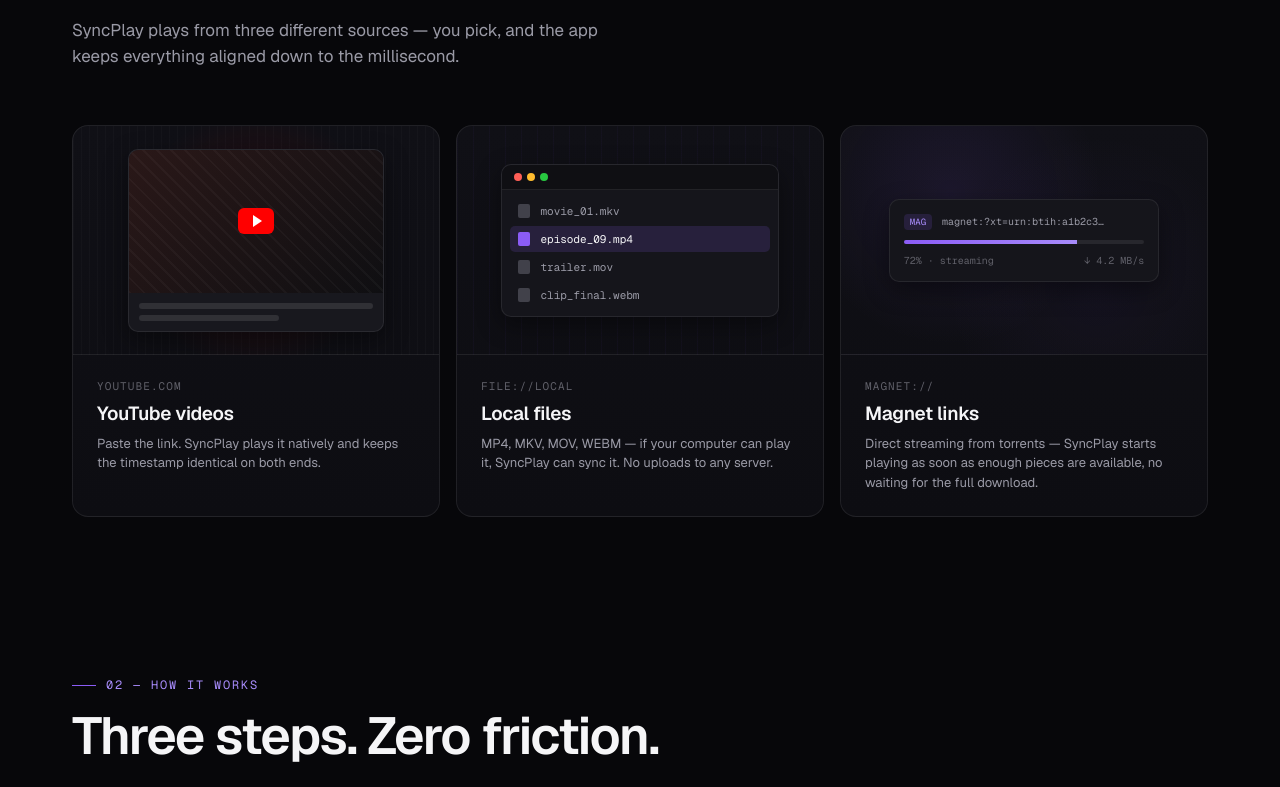
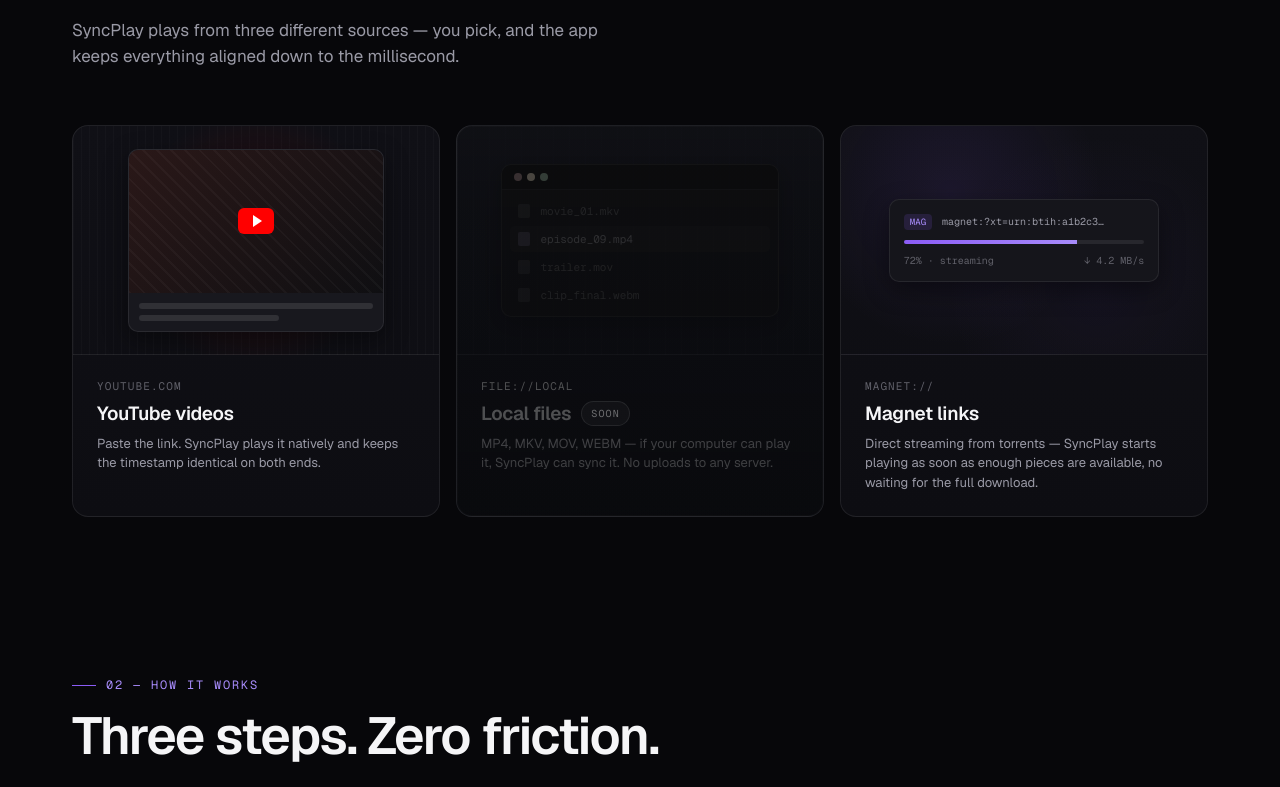
Before and after one commit to yerovyespitia/marketing-syncplay, a React (Vite) app: page / in a window 1280 px wide. Shown: the part 1550-2337 px from the top of the page. Built offline with nearby package versions, Linux system fonts and the light colour scheme.

Commit message:
fix: dim local files and update pricing

```diff
--- a/src/App.css
+++ b/src/App.css
@@ -848,6 +848,28 @@ h2 {
   border-color: rgba(139, 92, 246, 0.3);
   box-shadow: 0 20px 40px -20px rgba(139, 92, 246, 0.2);
 }
+.source-card-soon {
+  background: linear-gradient(180deg, rgba(19, 20, 26, 0.96) 0%, rgba(11, 12, 17, 0.98) 100%);
+  border-color: rgba(255, 255, 255, 0.08);
+  box-shadow: inset 0 0 0 1px rgba(255, 255, 255, 0.03);
+}
+.source-card-soon:hover {
+  transform: translateY(-1px);
+  border-color: rgba(255, 255, 255, 0.1);
+  box-shadow:
+    inset 0 0 0 1px rgba(255, 255, 255, 0.03),
+    0 16px 36px -24px rgba(0, 0, 0, 0.42);
+}
+.source-card-soon::after {
+  content: '';
+  position: absolute;
+  inset: 0;
+  background:
+    linear-gradient(180deg, rgba(6, 7, 10, 0.14) 0%, rgba(6, 7, 10, 0.32) 100%),
+    rgba(6, 7, 10, 0.18);
+  pointer-events: none;
+  z-index: 1;
+}
 .source-visual {
   aspect-ratio: 16 / 10;
   position: relative;
@@ -872,10 +894,54 @@ h2 {
   letter-spacing: -0.015em;
   margin-bottom: 8px;
 }
+.source-title-row {
+  display: flex;
+  align-items: center;
+  gap: 10px;
+  margin-bottom: 8px;
+}
+.source-title-row .source-title {
+  margin-bottom: 0;
+}
+.source-soon-badge {
+  display: inline-flex;
+  align-items: center;
+  padding: 5px 9px;
+  border-radius: 999px;
+  border: 1px solid rgba(255, 255, 255, 0.14);
+  background: rgba(255, 255, 255, 0.05);
+  color: rgba(255, 255, 255, 0.68);
+  font-family: 'Geist Mono', monospace;
+  font-size: 10px;
+  letter-spacing: 0.12em;
+  text-transform: uppercase;
+}
 .source-desc {
   font-size: 13px;
   color: var(--fg-muted);
   line-height: 1.5;
+}
+.source-card-soon .source-kind,
+.source-card-soon .source-title,
+.source-card-soon .source-desc {
+  color: rgba(255, 255, 255, 0.48);
+}
+.source-card-soon .source-desc {
+  color: rgba(255, 255, 255, 0.38);
+}
+.source-card-soon .source-visual {
+  filter: grayscale(0.7) saturate(0.55) brightness(0.72);
+}
+.source-card-soon .source-body,
+.source-card-soon .source-visual {
+  position: relative;
+  z-index: 0;
+}
+.source-card-soon .finder,
+.source-card-soon .finder-list,
+.source-card-soon .file-row,
+.source-card-soon .file-icon {
+  opacity: 0.68;
 }
 
 /* Source visuals */
--- a/src/App.tsx
+++ b/src/App.tsx
@@ -224,7 +224,6 @@ function ProductFrame() {
                 <div className="room-card-title">Choose your media source</div>
                 <div className="source-tabs">
                   <div className="source-tab active">YouTube</div>
-                  <div className="source-tab">Local File</div>
                   <div className="source-tab">Magnet Link</div>
                 </div>
                 <div className="real-field-label">YouTube URL</div>
@@ -317,7 +316,10 @@ function Sources() {
             </div>
           </div>
 
-          <div className="source-card reveal-up" style={{ '--delay': '0.32s' } as React.CSSProperties}>
+          <div
+            className="source-card source-card-soon reveal-up"
+            style={{ '--delay': '0.32s' } as React.CSSProperties}
+          >
             <div className="source-visual v-local">
               <div className="finder">
                 <div className="finder-top">
@@ -343,7 +345,10 @@ function Sources() {
             </div>
             <div className="source-body">
               <div className="source-kind">file://local</div>
-              <div className="source-title">Local files</div>
+              <div className="source-title-row">
+                <div className="source-title">Local files</div>
+                <span className="source-soon-badge">Soon</span>
+              </div>
               <div className="source-desc">
                 MP4, MKV, MOV, WEBM — if your computer can play it, SyncPlay can sync it. No
                 uploads to any server.
@@ -436,9 +441,9 @@ function Pricing() {
   const [yearly, setYearly] = useState(true)
   const [ref, visible] = useReveal()
 
-  const proAmount = yearly ? '50' : '6'
+  const proAmount = yearly ? '25' : '3'
   const proPeriod = yearly ? '/yr' : '/mo'
-  const proNote = yearly ? '$4.16/mo · billed annually' : 'cancel anytime'
+  const proNote = yearly ? '$2.10/mo · billed annually' : 'cancel anytime'
 
   return (
     <section ref={ref} className={`section${visible ? ' in-view' : ''}`} id="pricing">
```
